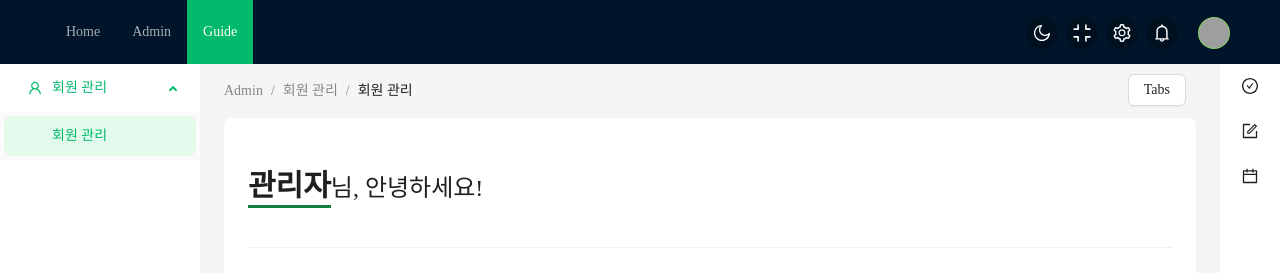
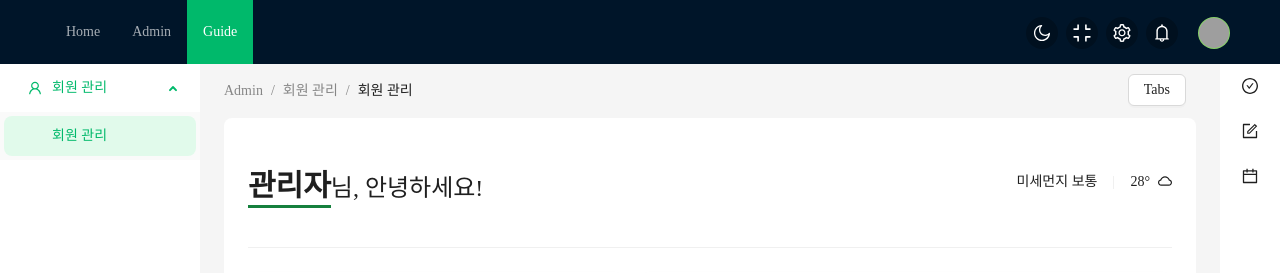
Before and after one commit to coldrain-f/antd-dashboard, a React (Create React App) app in the folder Client/: page /dashboard in a window 1280 px wide. Shown: the top 273 px of the page. Built offline with nearby package versions, Linux system fonts and the light colour scheme; grey boxes are pictures that could not be loaded.

Commit message:
메인화면 미세먼지, 날씨 샘플 추가

```diff
--- a/Client/src/pages/CloudHome.tsx
+++ b/Client/src/pages/CloudHome.tsx
@@ -18,6 +18,7 @@ import {
   CalendarOutlined,
   CheckCircleOutlined,
   ClockCircleOutlined,
+  CloudOutlined,
   FormOutlined,
   LineChartOutlined,
   MoreOutlined,
@@ -375,12 +376,12 @@ const MyResponsiveLine = () => (
 );
 
 const CloudHome: React.FC = () => {
-  const { Title } = Typography;
+  const { Title, Text } = Typography;
 
   return (
     <>
       <Row>
-        <Col span={24}>
+        <Col span={12}>
           <Typography>
             <Title
               level={2}
@@ -402,6 +403,25 @@ const CloudHome: React.FC = () => {
             >
               님, 안녕하세요!
             </Title>
+          </Typography>
+        </Col>
+        <Col
+          span={12}
+          style={{
+            display: "flex",
+            justifyContent: "end",
+            alignItems: "center",
+          }}
+        >
+          <Typography>
+            <Space>
+              <Text style={{ cursor: "default" }}>미세먼지 보통</Text>
+              <Divider type="vertical" />
+              <Text style={{ cursor: "default" }}>28°</Text>
+              <Text>
+                <CloudOutlined />
+              </Text>
+            </Space>
           </Typography>
         </Col>
       </Row>
```
